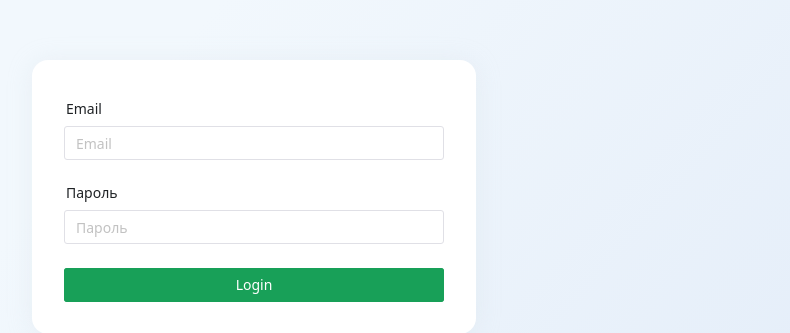
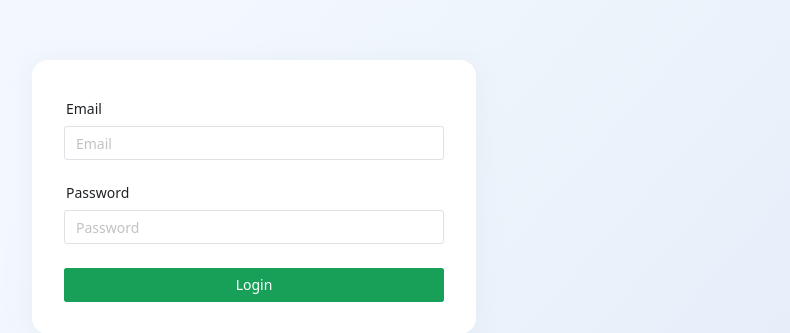
Before and after one commit to DmytroBezuhlyi/vue3-app-weather, a Vue app in the folder client/: page /login in a window 1280 px wide. Shown: the part 207-540 px from the top of the page, without its empty margins (393-1183 px from the left). Built offline with nearby package versions, Linux system fonts and the light colour scheme; the HTML template or start-up script is replaced by a standard one.

Commit message:
fixed typos

```diff
--- a/client/src/components/LoginForm.vue
+++ b/client/src/components/LoginForm.vue
@@ -3,11 +3,11 @@
     <n-form-item label="Email" :feedback="emailError" class="login-form__item">
       <n-input v-model:value="email" placeholder="Email" class="login-form__input" />
     </n-form-item>
-    <n-form-item label="Пароль" :feedback="passwordError" class="login-form__item">
+    <n-form-item label="Password" :feedback="passwordError" class="login-form__item">
       <n-input
         type="password"
         v-model:value="password"
-        placeholder="Пароль"
+        placeholder="Password"
         class="login-form__input"
       />
     </n-form-item>
```
